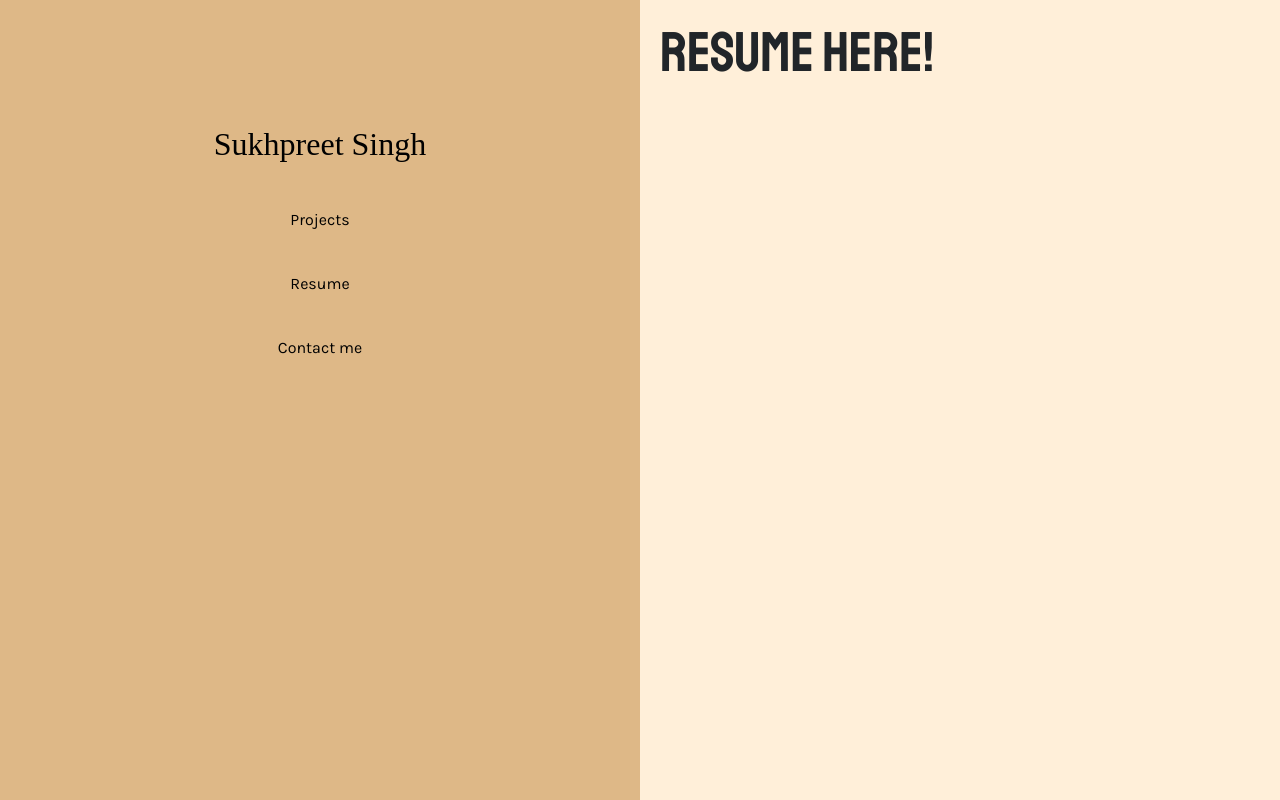
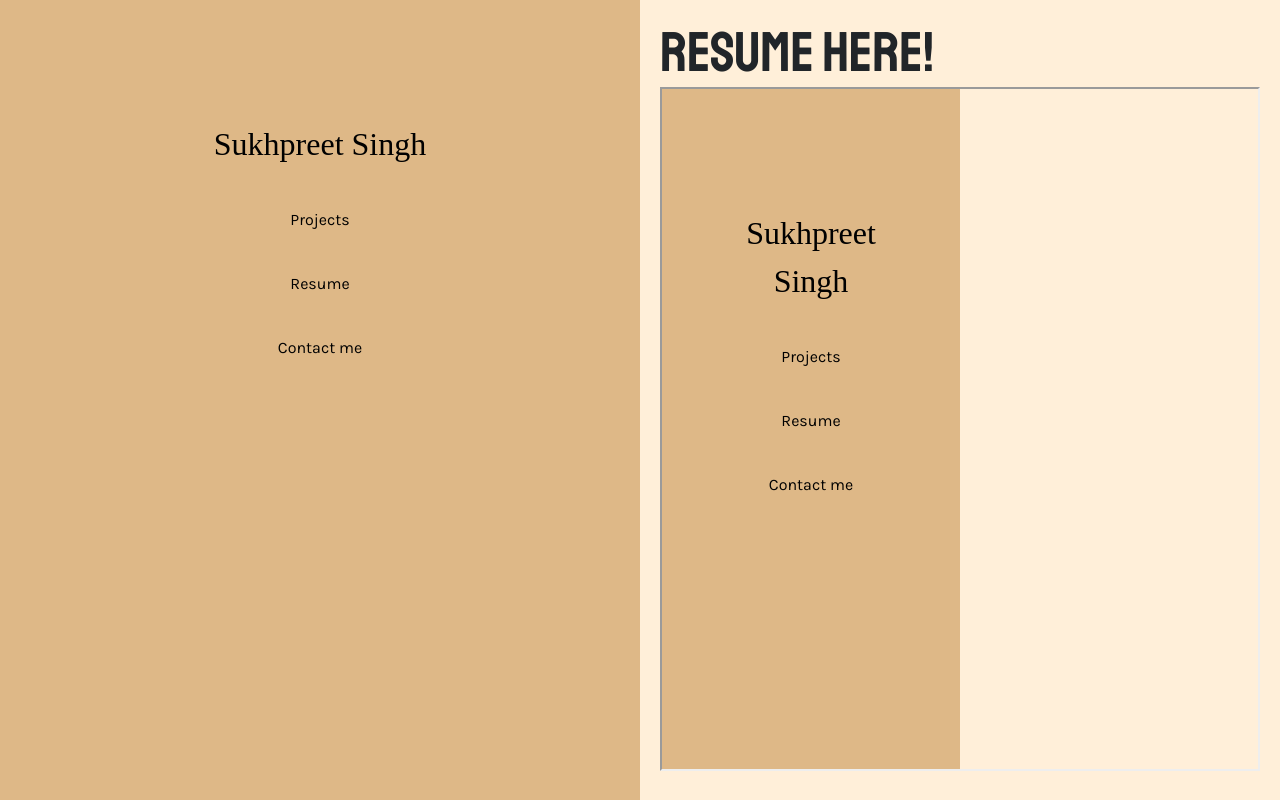
Before and after one commit to Sukhpreet-s/portfolio, a React (Create React App) app: page /resume in a window 1280 px wide. Built offline with nearby package versions, Linux system fonts and the light colour scheme; a web font is replaced by a local one.

Commit message:
completed resume page

```diff
--- a/src/components/Container/Resume/Resume.js
+++ b/src/components/Container/Resume/Resume.js
@@ -1,9 +1,14 @@
-import React from "react";
+import React, { Component } from "react";
 
-export default function Resume() {
-  return (
-    <>
-      <h3>Resume here!</h3>
-    </>
-  )
+import myPdf from "./resume.pdf";
+
+export default class Resume extends Component {
+  render() {
+    return (
+      <>
+        <h3>Resume here!</h3>
+        <iframe src={myPdf} title="resume" width="100%" height="90%"></iframe>
+      </>
+    );
+  }
 }
```
Also changed, not shown: 2 other files (tests, documents, lock files or other folders).
